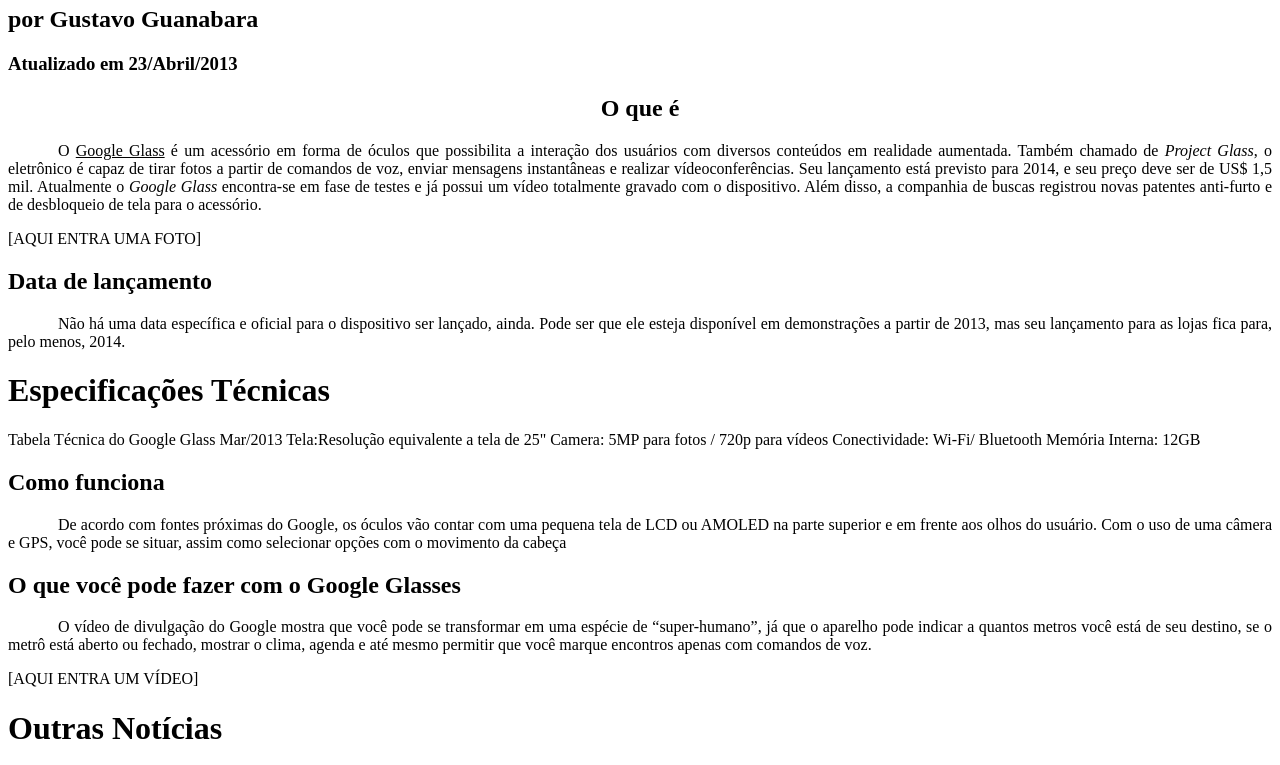
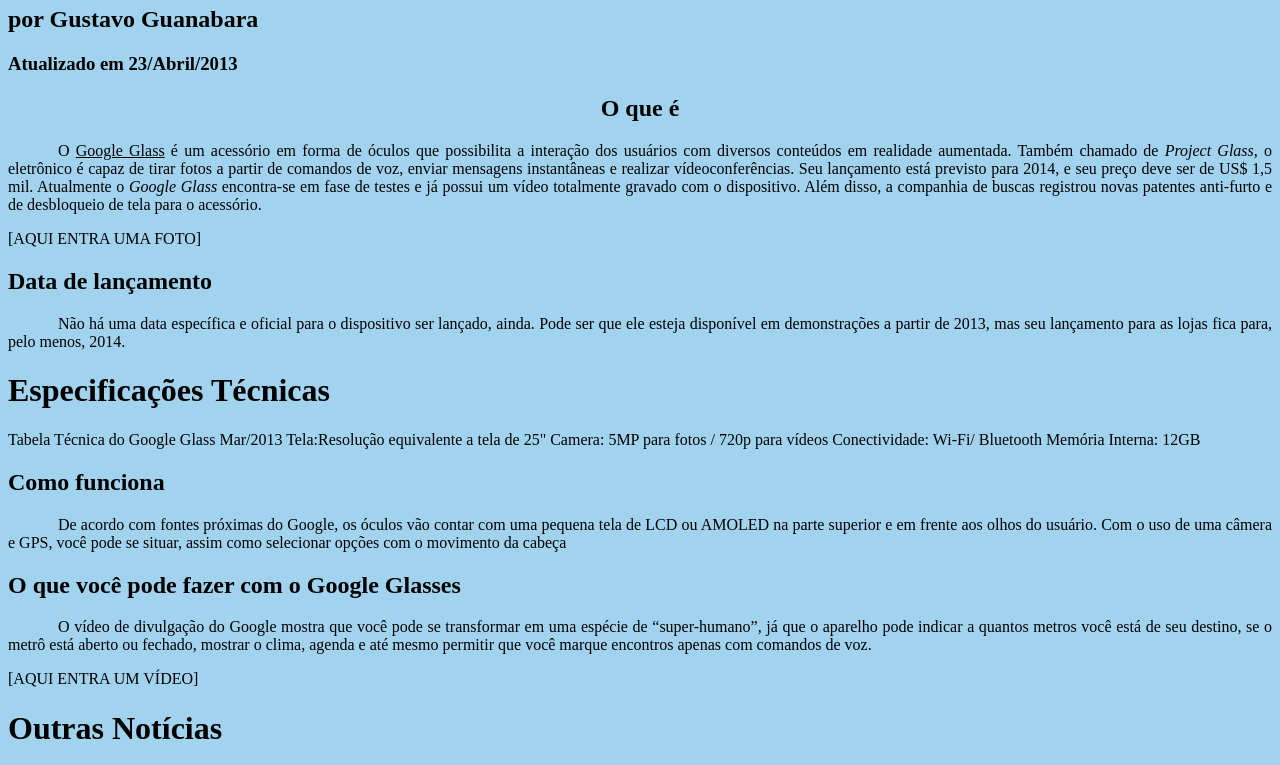
Before and after one commit to henriquesabarah/projeto-glass-html5, a plain HTML site: page index.html in a window 1280 px wide. Shown: the part 366-1131 px from the top of the page. Drawn offline with Linux system fonts and the light colour scheme.

Commit message:
aula 8 cores

```diff
--- a/index.html
+++ b/index.html
@@ -7,6 +7,9 @@
     <title>Tudo Sobre Google Glass</title>
 
     <style>
+        body{
+            background-color: #a1d3ef
+        }
         p{
             text-align: justify;
             text-indent: 50px;
```
